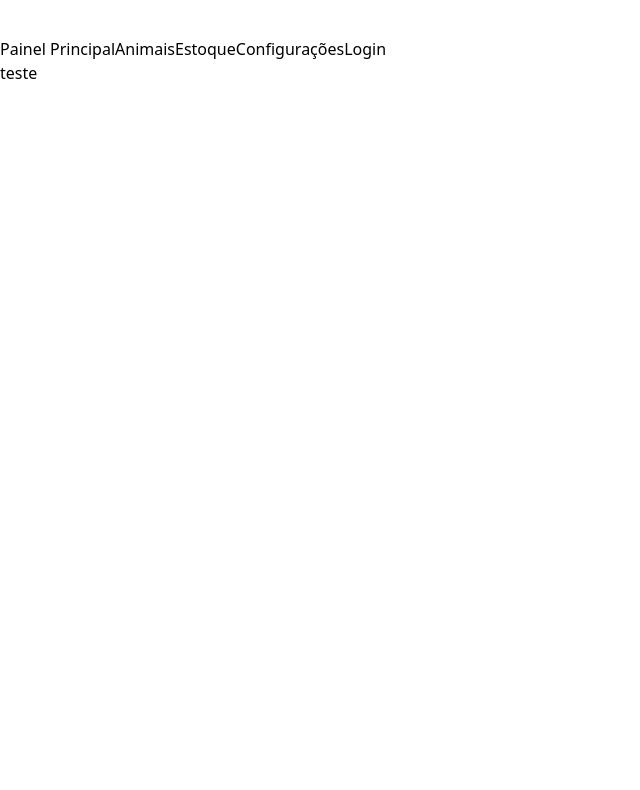
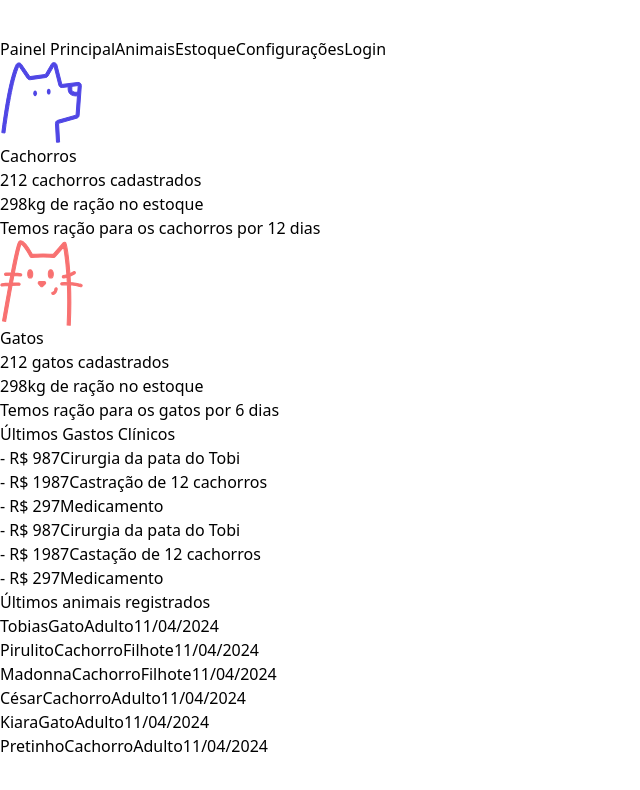
Before and after one commit to hernanallem/Projeto-PEX, a Next.js app: page / in a window 1280 px wide. Shown: the top 790 px of the page, without its empty margins (0-640 px from the left). Built offline with nearby package versions, Linux system fonts and the light colour scheme.

Commit message:
feat: create new dashboard

```diff
--- /dev/null
+++ b/src/app/mockRegisterAnimals.ts
@@ -0,0 +1,77 @@
+interface Animal {
+  nome: string;
+  tipo: string;
+  idade: string;
+  data: string;
+}
+
+interface ClinicalExpense {
+  valor: number;
+  descricao: string;
+}
+
+export const lastRegisterAnimals: Animal[] = [
+  {
+    nome: "Tobias",
+    tipo: "Gato",
+    idade: "Adulto",
+    data: "11/04/2024",
+  },
+  {
+    nome: "Pirulito",
+    tipo: "Cachorro",
+    idade: "Filhote",
+    data: "11/04/2024",
+  },
+  {
+    nome: "Madonna",
+    tipo: "Cachorro",
+    idade: "Filhote",
+    data: "11/04/2024",
+  },
+  {
+    nome: "César",
+    tipo: "Cachorro",
+    idade: "Adulto",
+    data: "11/04/2024",
+  },
+  {
+    nome: "Kiara",
+    tipo: "Gato",
+    idade: "Adulto",
+    data: "11/04/2024",
+  },
+  {
+    nome: "Pretinho",
+    tipo: "Cachorro",
+    idade: "Adulto",
+    data: "11/04/2024",
+  },
+];
+
+export const lastClinicalExpenses: ClinicalExpense[] = [
+  {
+    valor: 987,
+    descricao: "Cirurgia da pata do Tobi",
+  },
+  {
+    valor: 1987,
+    descricao: "Castração de 12 cachorros",
+  },
+  {
+    valor: 297,
+    descricao: "Medicamento",
+  },
+  {
+    valor: 987,
+    descricao: "Cirurgia da pata do Tobi",
+  },
+  {
+    valor: 1987,
+    descricao: "Castação de 12 cachorros",
+  },
+  {
+    valor: 297,
+    descricao: "Medicamento",
+  },
+];
--- a/src/app/page.tsx
+++ b/src/app/page.tsx
@@ -1,10 +1,106 @@
 import { Header } from "../components/Header";
+import Image from "next/image";
+
+import blueDogIcon from "../assets/icon-dog.svg";
+import RedCatIcon from "../assets/icon-cat-red.svg";
+import {
+  lastClinicalExpenses,
+  lastRegisterAnimals,
+} from "./mockRegisterAnimals";
 
 export default function Login() {
   return (
     <div className="flex h-screen flex-col">
       <Header />
-      <h1>teste</h1>
+      <div className="flex min-h-[960px] items-center">
+        <div className="container mx-auto grid grid-cols-1 gap-4 md:grid-cols-2">
+          {/* Card Cachorros */}
+          <div className="flex flex-col items-center gap-8 rounded-2xl bg-slate-50 py-10 text-center">
+            <div className="flex min-w-40 flex-col items-center justify-center gap-4">
+              <Image
+                src={blueDogIcon}
+                alt="Ícone de cachorro"
+                width={83}
+                height={83}
+              />
+              <h2 className="w-full rounded-full bg-indigo-600 px-2 py-1 text-white">
+                Cachorros
+              </h2>
+            </div>
+            <div className="flex flex-col gap-2">
+              <p>
+                <span className="font-bold">212</span> cachorros cadastrados
+              </p>
+              <p>
+                <span className="font-bold">298kg</span> de ração no estoque
+              </p>
+            </div>
+            <p>
+              Temos ração para os cachorros por{" "}
+              <span className="font-bold">12</span> dias
+            </p>
+          </div>
+
+          {/* Card Gatos */}
+          <div className="flex flex-col items-center gap-8 rounded-2xl bg-slate-50 py-10 text-center">
+            <div className="flex min-w-40 flex-col items-center justify-center gap-4">
+              <Image
+                src={RedCatIcon}
+                alt="Ícone de gato"
+                width={83}
+                height={83}
+              />
+              <h2 className="w-full rounded-full bg-red-400 px-2 py-1 text-white">
+                Gatos
+              </h2>
+            </div>
+            <div className="flex flex-col gap-2">
+              <p>
+                <span className="font-bold">212</span> gatos cadastrados
+              </p>
+              <p>
+                <span className="font-bold">298kg</span> de ração no estoque
+              </p>
+            </div>
+            <p>
+              Temos ração para os gatos por <span className="font-bold">6</span>{" "}
+              dias
+            </p>
+          </div>
+
+          {/* Últimos Gastos Clínicos */}
+          <div className="flex flex-col gap-8 rounded-2xl bg-slate-50 px-4 py-10 md:px-8 lg:px-12">
+            <h2 className="text-lg font-semibold">Últimos Gastos Clínicos</h2>
+            <ul className="divide-y divide-slate-300">
+              {lastClinicalExpenses.map((expense, index) => (
+                <li key={index} className="flex gap-2 py-3">
+                  <span className="w-1/5 font-medium text-red-400">
+                    {" "}
+                    - R$ {expense.valor}
+                  </span>
+                  <span className="w-4/5 font-normal">{expense.descricao}</span>
+                </li>
+              ))}
+            </ul>
+          </div>
+          {/* Últimos Animais Registrados */}
+          <div className="flex flex-col gap-8 rounded-2xl bg-slate-50 px-4 py-10 md:px-8 lg:px-12">
+            <h2 className="text-lg font-semibold">
+              Últimos animais registrados
+            </h2>
+            <ul className="divide-y divide-slate-300">
+              {lastRegisterAnimals.map((animal, index) => (
+                <li key={index} className="flex gap-3 p-3 font-normal">
+                  <span className="w-1/4">{animal.nome}</span>
+                  <span className="w-1/4">{animal.tipo}</span>
+                  <span className="w-1/4">{animal.idade}</span>
+                  <span className="w-1/4">{animal.data}</span>
+                </li>
+              ))}
+            </ul>
+          </div>
+        </div>
+      </div>
     </div>
   );
 }
```
Also changed, not shown: src/services/api.tsx (+71 -31 lines), src/assets/icon-cat-red.svg (added), src/assets/icon-dog.svg (added).
